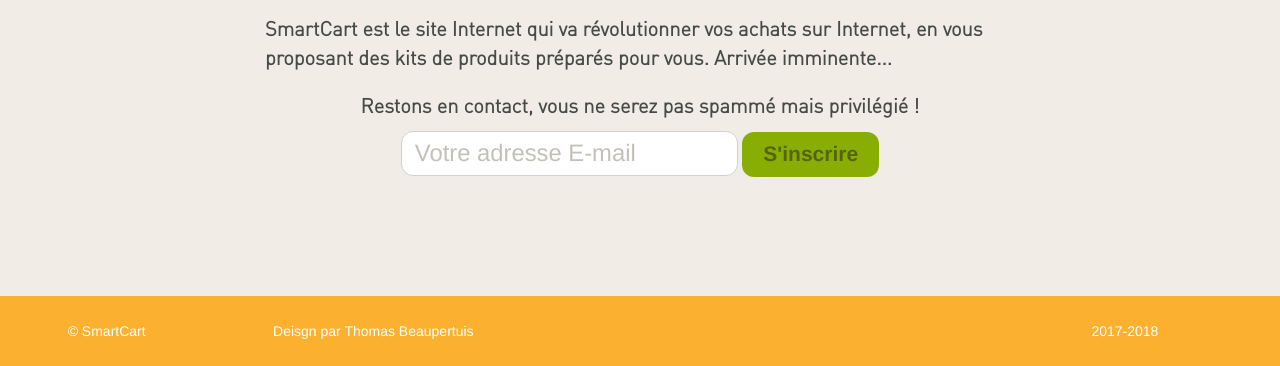
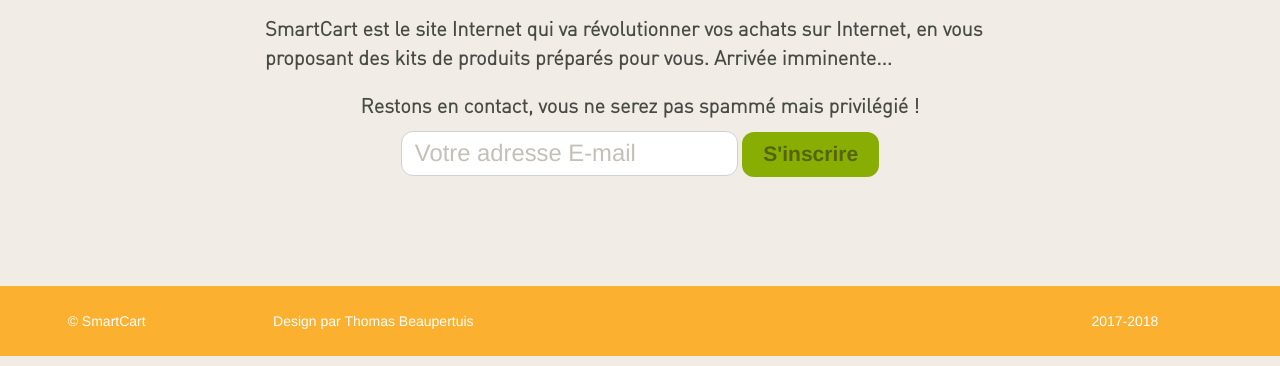
Before and after one commit to Thomsath/dawin_project, a PHP site: page / in a window 1280 px wide. Shown: the part 434-800 px from the top of the page. Run offline with PHP 8.4, Linux system fonts and the light colour scheme; some libraries are stand-ins or nearby versions.

Commit message:
fixed the position of the footer

```diff
--- a/index.php
+++ b/index.php
@@ -99,7 +99,7 @@
 				<p>&copy; SmartCart</p>
 			</div>
 			<div class="col-md-3 col-sm-4 col-xs-6" id="designer">
-				<p>Deisgn par Thomas Beaupertuis</p>
+				<p>Design par Thomas Beaupertuis</p>
 			</div>
 			<div class="col-md-offset-3 col-md-3 col-sm-4" id="newsletter">
 				<p>2017-2018</p>
--- a/style.css
+++ b/style.css
@@ -160,9 +160,6 @@
 
 footer{
 	margin-top: auto;
-	position: absolute;
-	bottom: 0;
-	width: 100%;
 }
 
 .btn-transp-white{
```
